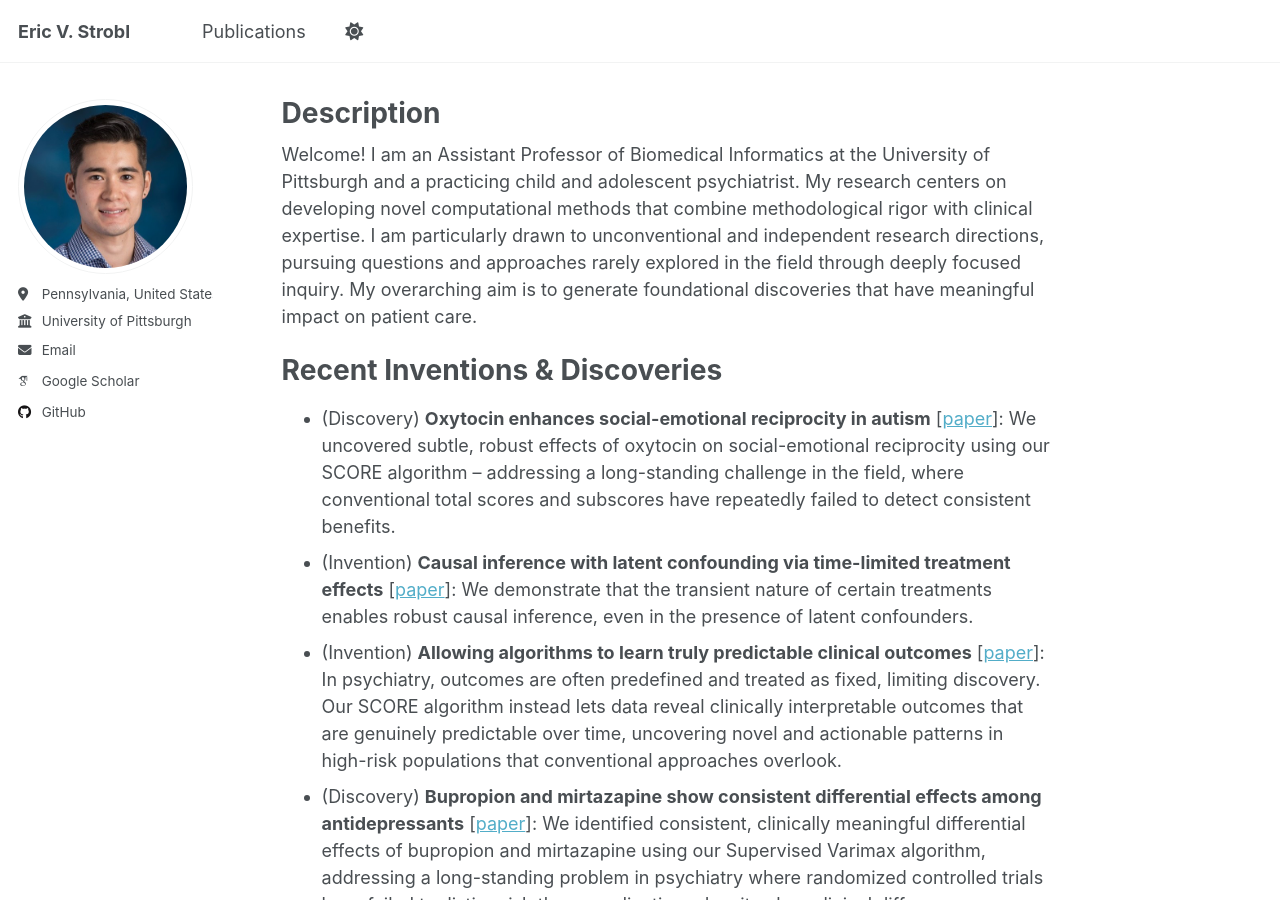
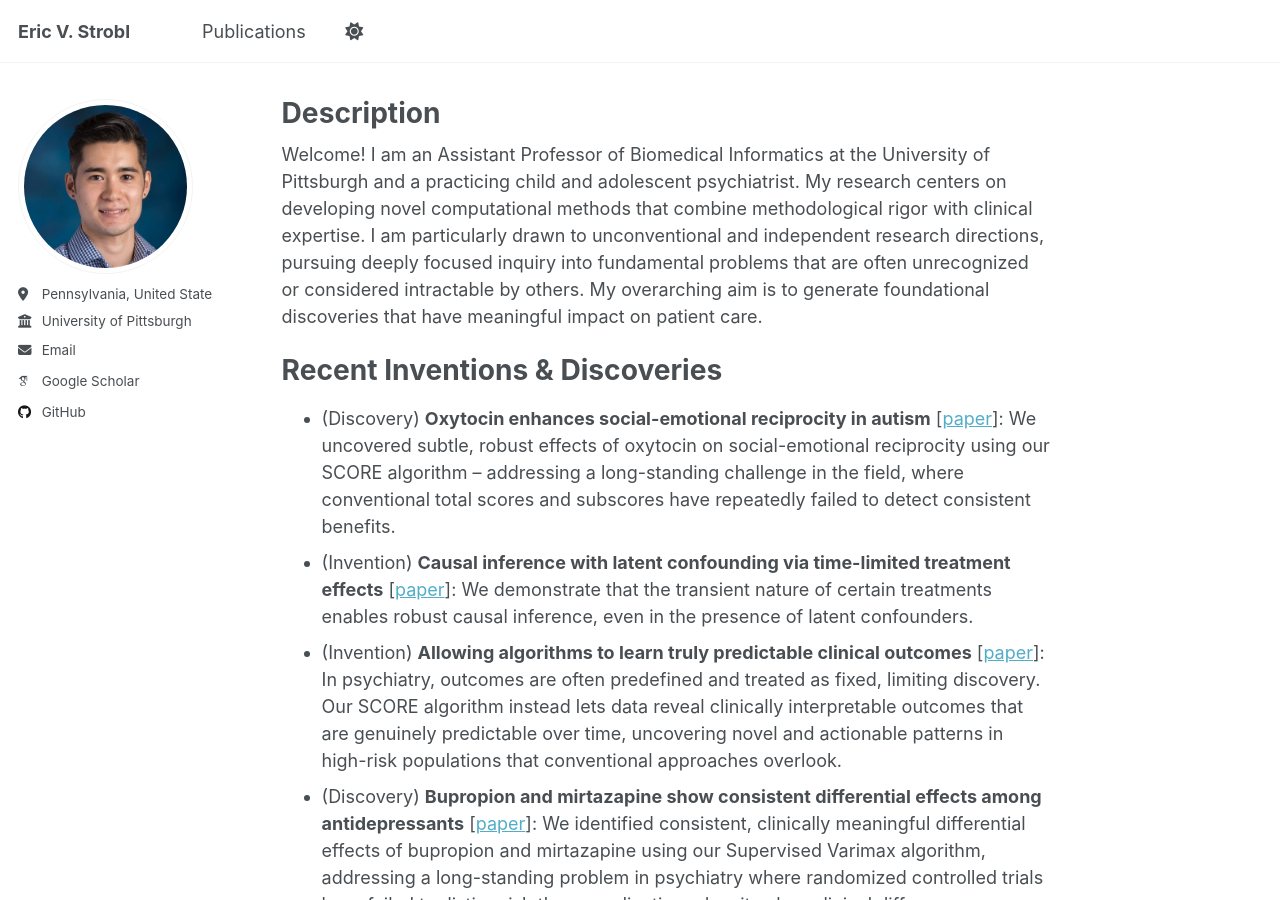
Before and after one commit to ericstrobl/ericstrobl.github.io, a Jekyll site: the page built from _pages/about.md, in a window 1280 px wide and 900 px high. Built offline with Jekyll 4.4.1, drawn with Linux system fonts in a browser that asks for light colours; some web fonts are replaced; a script that is not in the unit is left out.

Commit message:
Update about.md

```diff
--- a/_pages/about.md
+++ b/_pages/about.md
@@ -7,7 +7,7 @@ redirect_from:
   - /about.html
 ---
 
-Welcome! I am an Assistant Professor of Biomedical Informatics at the University of Pittsburgh and a practicing child and adolescent psychiatrist. My research centers on developing novel computational methods that combine methodological rigor with clinical expertise. I am particularly drawn to unconventional and independent research directions, pursuing questions and approaches rarely explored in the field through deeply focused inquiry. My overarching aim is to generate foundational discoveries that have meaningful impact on patient care.
+Welcome! I am an Assistant Professor of Biomedical Informatics at the University of Pittsburgh and a practicing child and adolescent psychiatrist. My research centers on developing novel computational methods that combine methodological rigor with clinical expertise. I am particularly drawn to unconventional and independent research directions, pursuing deeply focused inquiry into fundamental problems that are often unrecognized or considered intractable by others. My overarching aim is to generate foundational discoveries that have meaningful impact on patient care.
 
 Recent Inventions & Discoveries
 ======
```
